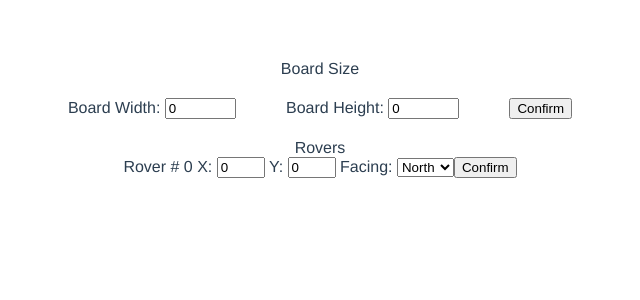
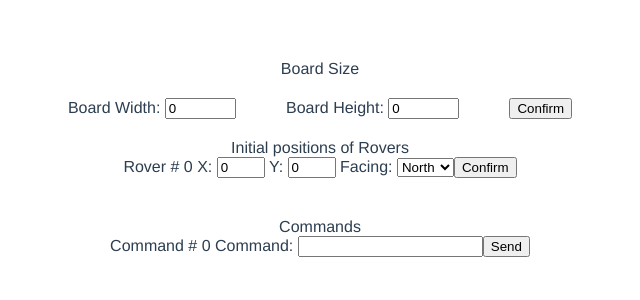
Before and after one commit to osmanozturk/rover-project, a Vue app: page / in a window 1280 px wide. Shown: the top 300 px of the page, without its empty margins (320-960 px from the left). Built offline with nearby package versions, Linux system fonts and the light colour scheme.

Commit message:
Rover can accept the move command now board is being printed with reversed y axis so that y+1 is shown to the north of y used vue.set to make rover array reactive, deep watcher refreshes the board automatically. Unnecessary calculateBoard calls removed

```diff
--- /dev/null
+++ b/src/components/CommandInput.vue
@@ -0,0 +1,49 @@
+<template>
+    <div>
+        <span>
+            Command # {{index}}
+        </span>
+        <span>
+            <label :for="'command-input-'+index"> Command:
+                <input :id="'command-input-'+index" v-model="command"  type="text">
+            </label>
+        </span>
+        <span>
+            <button @click="sendCommand()">
+                Send
+            </button>
+        </span>
+    </div>
+</template>
+
+<script>
+export default {
+    name: 'CommandInput',
+    props: {
+        index: Number //rover number
+    },
+    data() {
+        return {
+           command: ''
+        }
+    },
+    computed: {
+    },
+    methods: {
+        sendCommand() {
+            //todo input validation
+            //removing characters other than letters
+            //and making them lowercase
+            let loweredCommand = this.command.replace(/[^A-Za-z]/g, '').toLowerCase();
+            return this.$emit('rover-command-sent', {
+                index: this.index,
+                command: loweredCommand
+            });
+        }
+    }
+}
+</script>
+
+<!-- Add "scoped" attribute to limit CSS to this component only -->
+<style scoped>
+</style>
--- a/src/components/MarsRovers.vue
+++ b/src/components/MarsRovers.vue
@@ -27,9 +27,9 @@
         </div>
 
         <div id="board" v-if="boardSizeConfirmed">
-            <span v-for="(y, yindex) in board" :key="'boardcell-row-' + yindex">
-                <span v-for="(element, xindex) in board[yindex]" :key="'boardcell-column-' + xindex">
-                    <board-cell :roverFacing="board[yindex][xindex]"></board-cell>
+            <span v-for="(y, yindex) in yReversedBoard" :key="'boardcell-row-' + yindex">
+                <span v-for="(element, xindex) in y" :key="'boardcell-column-' + xindex">
+                    <board-cell :roverFacing="element"></board-cell>
                 </span>
                 <br>
             </span>
@@ -37,7 +37,7 @@
         </div>
 
 
-    <div style="padding-bottom: 20px; margin-top: 20px">Rovers
+    <div style="padding-bottom: 20px; margin-top: 20px">Initial positions of Rovers
             <div>
                 <!-- User will see a list of rovers to be placed and can give initial positions and facings to them -->
                 <rover-input :index="0" :boardHeight="Number(boardHeight)" :boardWidth="Number(boardWidth)"
@@ -48,11 +48,23 @@
             </div>
     </div>
 
+        <div style="padding-bottom: 20px; margin-top: 20px">Commands
+            <div>
+                <!-- User will see a list of rovers that are placed and can give commands to them -->
+                <command-input :index="0"
+                @rover-command-sent="commandObj => parseCommand(commandObj)">
+
+                </command-input>
+
+            </div>
+    </div>
+
     </div>
 </template>
 
 <script>
 import RoverInput from './RoverInput.vue'
+import CommandInput from './CommandInput.vue'
 import BoardCell from './BoardCell.vue'
 export default {
     name: 'MarsRovers',
@@ -61,6 +73,7 @@ export default {
     },
     components: {
         RoverInput,
+        CommandInput,
         BoardCell
     },
     data() {
@@ -78,7 +91,8 @@ export default {
     watch: {
         //this watcher will recalculate the board everytime a change happens with rovers
         rovers: {
-            handler: () => {
+            //reverted arrow function definition for proper 'this' context
+            handler() {
                 this.calculateBoard(true);
             },
             deep: true //will allow us to watch changes within the array
@@ -87,10 +101,58 @@ export default {
     computed: {
         pleaseEnterPlaceholder() {
         return "Please give appropriate input"
+        },
+        //reverses the board array so that y+1 is to the north of y.
+        yReversedBoard() {
+            //slice creates a copy of the board so we don't mutate the board
+            return this.board.slice(0).reverse();
         }
     },
     methods: {
+        //sending command as object with index in case if I decide to send the command readily parsed as an array in the future
+        //it will be cleaner
+        parseCommand(commandObj) {
+            let {index, command} = commandObj;
+            let commandArr = command.split(''); //Splitting each character
+
+            //only moving for now
+            commandArr.forEach(cmd => {
+                switch (cmd) {
+                    case 'm':
+                        this.move(index);
+                        break;
+
+                }
+            });
+
+        },
+
+        move(index) {
+            let rover = this.rovers[index];
+
+            //not doing anything if the move is invalid
+            switch (rover.facing) {
+                case 'N':
+                    rover.y+1 < this.boardHeight ? rover.y++ : null;
+                    break;
+                case 'S':
+                    rover.y-1 > 0 ? rover.y-- : null;
+                    break;
+                case 'E':
+                    rover.x+1 < this.boardWidth ? rover.x++ : null;
+                    break;
+                case 'W':
+                    rover.y-1 > 0 ? rover.x-- : null;
+                    break;
+            }
+            this.rovers[index] = rover;
+        },
+
+        turnNinetyDegrees() {
+            //todo implement
+        },
         confirmBoardSize() {
+            //Todo input validation
             if (this.boardWidth > 0 && this.boardHeight > 0) {
                 this.calculateBoard(true);
                 this.boardSizeConfirmed = true;
@@ -103,13 +165,13 @@ export default {
         confirmRoverPosition(rover) {
             //experimenting with only one rover
             //todo add multiple rover capability
-            console.log('rovercame', rover);
-            this.rovers[0] = rover;
-            this.calculateBoard(true);
+            //todo input validation
+            this.$set(this.rovers, 0, rover);
+            //Vue.set makes the rovers reactive so that our deep watcher can detect the changes and recalculate the board
         },
         calculateBoard(debug) {
             //initializing the the board with null values,
-            this.board= new Array(Number(this.boardHeight)).fill().map(() => new Array(Number(this.boardWidth)).fill(null));
+            this.board = new Array(Number(this.boardHeight)).fill().map(() => new Array(Number(this.boardWidth)).fill(null));
 
 
             if (debug) {
```
